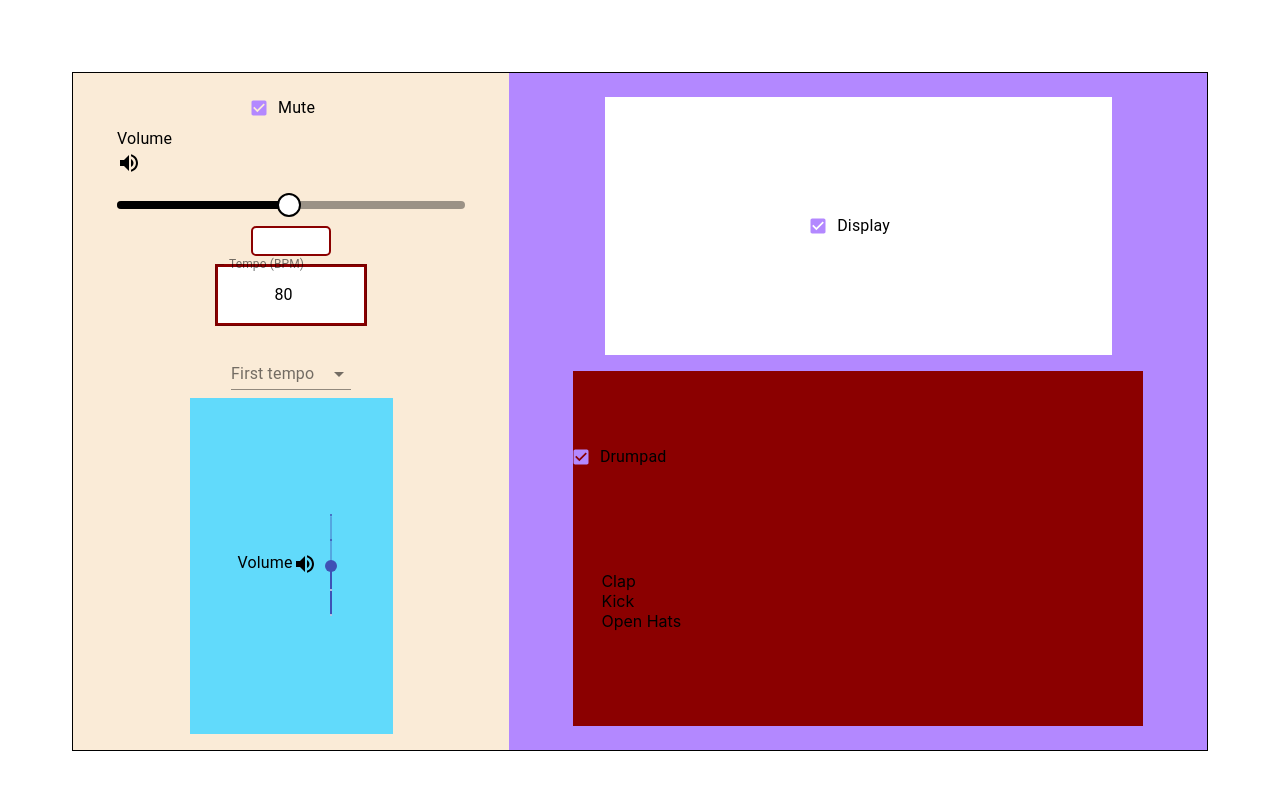
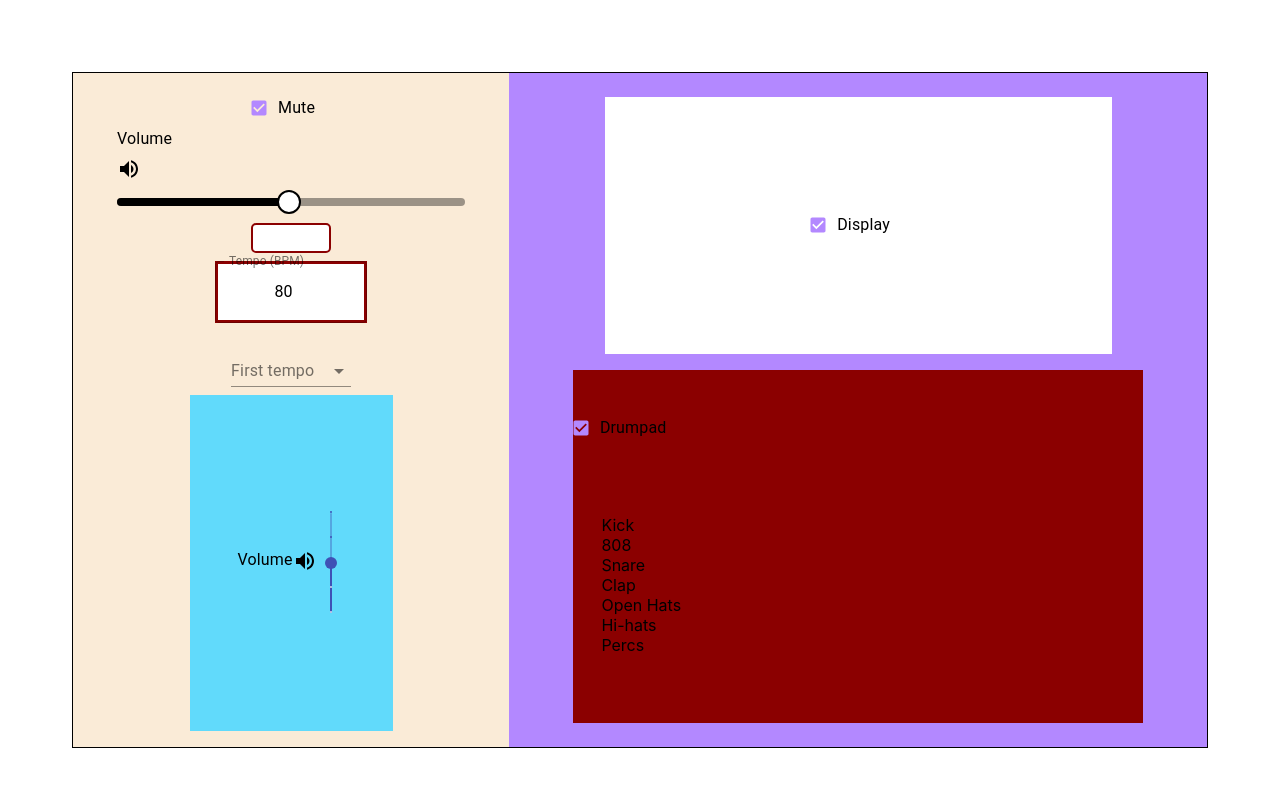
Before and after one commit to davelista/PolyDrum, a React (Create React App) app: page / in a window 1280 px wide. Shown: the top 790 px of the page. Built offline with nearby package versions, Linux system fonts and the light colour scheme; some icons are missing.

Commit message:
Css modifications + minor changes

```diff
--- a/src/components/Slider/HorizontalSlider.js
+++ b/src/components/Slider/HorizontalSlider.js
@@ -54,10 +54,10 @@ const HorizontalSlider = (props) => {
         <>
             <div className={classes.root}>
                 <Typography gutterBottom>{title}
-                    <Grid item>
-                        <VolumeUp/>
-                    </Grid>
                 </Typography>
+                <Grid item>
+                    <VolumeUp />
+                </Grid>
                 <RoundSlider valueLabelDisplay="auto" aria-label="pretto slider" defaultValue={defaultValue} min={1} max={100} step={1} onChange={(e, value) => onChangeValue(value)} />
             </div>
         </>
--- a/src/rhythmsList.json
+++ b/src/rhythmsList.json
@@ -14,5 +14,18 @@
   {
     "value": "5/4",
     "n": 5
+  },
+  {
+    "value": "6/4",
+    "n": 6
+  },
+  {
+  "value": "7/4",
+  "n": 7
+  },
+  {
+    "value": "11/4",
+    "n": 11
   }
+
 ]
--- a/src/samplesList.json
+++ b/src/samplesList.json
@@ -1,14 +1,31 @@
 [
+  {
+    "name": "Kick",
+    "dir": "kicks"
+  },
+  {
+    "name": "808",
+    "dir": "808"
+  },
+  {
+  "name": "Snare",
+  "dir": "snare"
+  },
+
   {
     "name": "Clap",
     "dir": "claps"
   },
   {
-    "name": "Kick",
-    "dir": "kicks"
+    "name": "Open Hats",
+    "dir": "open-hats"
   },
   {
-    "name": "Open Hats",
-    "dir": "open-hats"
+    "name": "Hi-hats",
+    "dir": "hi-hats"
+  },
+  {
+    "name": "Percs",
+    "dir": "perc"
   }
 ]
```
